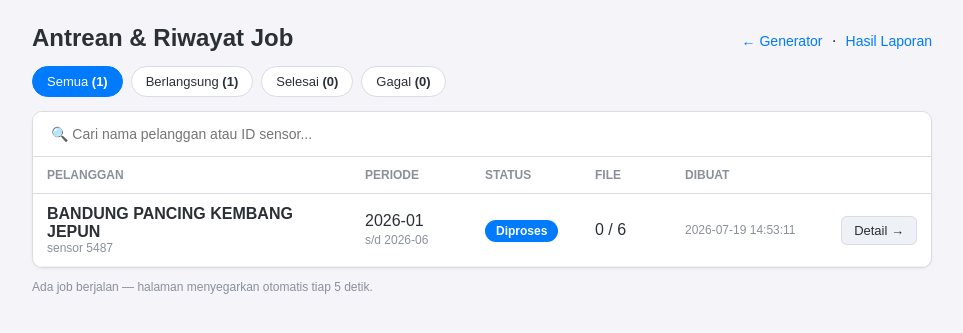
After one commit to kurniadi445/prtg-generator, a PHP site: page /prtg-generator/antrean.php in a window 1280 px wide. The commit adds this page. Shown: the top 333 px of the page, without its empty margins (158-1121 px from the left). Run offline with PHP 8.4, Linux system fonts and the light colour scheme; data comes from the database, SQL or seed files in the repository; tables that the repository leaves empty hold one stand-in row (values such as "Sample post").

Commit message:
Halaman Antrean & Riwayat Job
- antrean.php: pantau semua job (berlangsung & selesai) dengan badge status,
  filter chip (Semua/Berlangsung/Selesai/Gagal), pencarian, progres file,
  tautan Detail ke status.php, dan auto-refresh saat ada job berjalan
- index.php: tautan "Antrean" di nav

Co-Authored-By: Claude Opus 4.8 <noreply@anthropic.com>

```diff
--- /dev/null
+++ b/antrean.php
@@ -0,0 +1,188 @@
+<?php
+
+require 'database.php';
+require 'helpers.php';
+
+$bd = db();
+
+$jobs = $bd->query("
+    SELECT j.id, j.pelanggan, j.status, j.bulan_mulai, j.bulan_akhir,
+           j.created_at, j.finished_at,
+           p.nama AS pelanggan_nama,
+           (SELECT COUNT(*) FROM job_files f WHERE f.job_id = j.id) AS jml_file
+    FROM jobs j
+    LEFT JOIN pelanggan p ON p.id = j.pelanggan
+    ORDER BY j.created_at DESC
+")->fetchAll(PDO::FETCH_ASSOC);
+
+$statusInfo = [
+    'queued'     => ['Antre', 'antre'],
+    'processing' => ['Diproses', 'proses'],
+    'done'       => ['Selesai', 'selesai'],
+    'failed'     => ['Gagal', 'gagal'],
+];
+
+$jumlah = ['queued' => 0, 'processing' => 0, 'done' => 0, 'failed' => 0];
+foreach ($jobs as $j) {
+    if (isset($jumlah[$j['status']])) {
+        $jumlah[$j['status']]++;
+    }
+}
+
+$adaAktif = ($jumlah['queued'] + $jumlah['processing']) > 0;
+?>
+<!DOCTYPE html>
+<html lang="id">
+<head>
+    <meta charset="UTF-8">
+    <meta content="initial-scale=1, width=device-width" name="viewport">
+    <?php if ($adaAktif): ?><meta http-equiv="refresh" content="5"><?php endif; ?>
+    <title>Antrean & Riwayat Job — PRTG Generator</title>
+    <style>
+        :root {
+            --biru: #007bff; --biru-tua: #0062cc; --garis: #d9dde3;
+            --abu: #f4f4f9; --teks: #2b2f36; --redup: #8a909a;
+        }
+        * { box-sizing: border-box; }
+        body { background: var(--abu); color: var(--teks); font-family: Arial, Helvetica, sans-serif; margin: 0; padding: 24px 16px; }
+        .bar { align-items: baseline; display: flex; gap: 14px; justify-content: space-between; margin: 0 auto 14px; max-width: 900px; }
+        .bar h2 { margin: 0; }
+        a.nav { color: var(--biru); font-size: 14px; text-decoration: none; }
+        a.nav:hover { text-decoration: underline; }
+
+        .chips { display: flex; flex-wrap: wrap; gap: 8px; margin: 0 auto 14px; max-width: 900px; }
+        .chip { background: #fff; border: 1px solid var(--garis); border-radius: 999px; cursor: pointer; font-size: 13px; padding: 7px 14px; }
+        .chip.aktif { background: var(--biru); border-color: var(--biru); color: #fff; }
+        .chip b { font-weight: bold; }
+
+        .kotak { background: #fff; border: 1px solid var(--garis); border-radius: 10px; box-shadow: 0 1px 3px rgba(0,0,0,.06); margin: 0 auto; max-width: 900px; overflow: hidden; }
+        #cari { border: 0; border-bottom: 1px solid var(--garis); font-size: 14px; padding: 14px 18px; width: 100%; }
+        #cari:focus { outline: none; }
+
+        table { border-collapse: collapse; width: 100%; }
+        th, td { padding: 11px 14px; text-align: left; vertical-align: middle; }
+        thead th { border-bottom: 1px solid var(--garis); color: var(--redup); font-size: 12px; text-transform: uppercase; }
+        tbody tr { border-bottom: 1px solid #eef0f3; }
+        tbody tr:last-child { border-bottom: 0; }
+        tbody tr:hover { background: #f7f9fc; }
+
+        .nm { font-weight: bold; }
+        .sub { color: var(--redup); font-size: 12px; }
+        .badge { border-radius: 999px; color: #fff; font-size: 12px; font-weight: bold; padding: 4px 11px; white-space: nowrap; }
+        .badge.antre   { background: #6c757d; }
+        .badge.proses  { background: var(--biru); }
+        .badge.selesai { background: #198754; }
+        .badge.gagal   { background: #dc3545; }
+        td.aksi { text-align: right; }
+        td.aksi a { background: #eef1f5; border: 1px solid var(--garis); border-radius: 6px; color: var(--teks); font-size: 13px; padding: 6px 12px; text-decoration: none; white-space: nowrap; }
+        td.aksi a:hover { background: var(--biru); border-color: var(--biru); color: #fff; }
+
+        .kosong { color: var(--redup); font-size: 14px; padding: 30px 18px; text-align: center; }
+        #tak-ada { display: none; }
+        tr.sembunyi { display: none; }
+        .catatan { color: var(--redup); font-size: 12px; margin: 12px auto 0; max-width: 900px; }
+    </style>
+</head>
+<body>
+<div class="bar">
+    <h2>Antrean &amp; Riwayat Job</h2>
+    <span>
+        <a class="nav" href="index.php">← Generator</a>
+        &nbsp;·&nbsp;
+        <a class="nav" href="hasil.php">Hasil Laporan</a>
+    </span>
+</div>
+
+<div class="chips">
+    <span class="chip aktif" data-filter="all">Semua <b>(<?= count($jobs) ?>)</b></span>
+    <span class="chip" data-filter="aktif">Berlangsung <b>(<?= $jumlah['queued'] + $jumlah['processing'] ?>)</b></span>
+    <span class="chip" data-filter="done">Selesai <b>(<?= $jumlah['done'] ?>)</b></span>
+    <span class="chip" data-filter="failed">Gagal <b>(<?= $jumlah['failed'] ?>)</b></span>
+</div>
+
+<div class="kotak">
+    <?php if (!$jobs): ?>
+        <div class="kosong">Belum ada job.</div>
+    <?php else: ?>
+        <input id="cari" type="text" placeholder="🔍 Cari nama pelanggan atau ID sensor..." autocomplete="off">
+        <table>
+            <thead>
+            <tr>
+                <th>Pelanggan</th>
+                <th style="width:120px">Periode</th>
+                <th style="width:110px">Status</th>
+                <th style="width:90px">File</th>
+                <th style="width:150px">Dibuat</th>
+                <th style="width:110px"></th>
+            </tr>
+            </thead>
+            <tbody id="tbody">
+            <?php foreach ($jobs as $j):
+                $st      = $j['status'];
+                $stLabel = $statusInfo[$st][0] ?? $st;
+                $stKelas = $statusInfo[$st][1] ?? 'antre';
+                $harap   = monthCountInclusive($j['bulan_mulai'], $j['bulan_akhir']);
+                $cari    = strtolower(($j['pelanggan_nama'] ?? '') . ' ' . $j['pelanggan'] . ' ' . $j['id']);
+                ?>
+                <tr data-status="<?= htmlspecialchars($st, ENT_QUOTES) ?>"
+                    data-cari="<?= htmlspecialchars($cari, ENT_QUOTES) ?>">
+                    <td>
+                        <div class="nm"><?= htmlspecialchars($j['pelanggan_nama'] ?? '(tidak dikenal)') ?></div>
+                        <div class="sub">sensor <?= htmlspecialchars($j['pelanggan']) ?></div>
+                    </td>
+                    <td><?= htmlspecialchars($j['bulan_mulai']) ?><br><span class="sub">s/d <?= htmlspecialchars($j['bulan_akhir']) ?></span></td>
+                    <td><span class="badge <?= $stKelas ?>"><?= htmlspecialchars($stLabel) ?></span></td>
+                    <td><?= (int) $j['jml_file'] ?><?= $harap ? ' / ' . $harap : '' ?></td>
+                    <td class="sub"><?= htmlspecialchars($j['created_at']) ?></td>
+                    <td class="aksi"><a href="status.php?id=<?= htmlspecialchars($j['id'], ENT_QUOTES) ?>">Detail →</a></td>
+                </tr>
+            <?php endforeach; ?>
+            <tr id="tak-ada"><td colspan="6" class="kosong">Tidak ada job yang cocok.</td></tr>
+            </tbody>
+        </table>
+    <?php endif; ?>
+</div>
+
+<?php if ($adaAktif): ?>
+    <div class="catatan">Ada job berjalan — halaman menyegarkan otomatis tiap 5 detik.</div>
+<?php endif; ?>
+
+<script>
+    'use strict';
+
+    const rows = Array.from(document.querySelectorAll('#tbody tr[data-status]'));
+    const chips = Array.from(document.querySelectorAll('.chip'));
+    const cari = document.getElementById('cari');
+    const takAda = document.getElementById('tak-ada');
+    let filter = 'all';
+
+    function cocokFilter(status) {
+        if (filter === 'all') return true;
+        if (filter === 'aktif') return status === 'queued' || status === 'processing';
+        return status === filter;
+    }
+
+    function terapkan() {
+        const q = (cari ? cari.value.trim().toLowerCase() : '');
+        let tampil = 0;
+
+        rows.forEach(tr => {
+            const ok = cocokFilter(tr.dataset.status) && tr.dataset.cari.includes(q);
+            tr.classList.toggle('sembunyi', !ok);
+            if (ok) tampil++;
+        });
+
+        if (takAda) takAda.style.display = tampil === 0 ? '' : 'none';
+    }
+
+    chips.forEach(ch => ch.addEventListener('click', () => {
+        chips.forEach(c => c.classList.remove('aktif'));
+        ch.classList.add('aktif');
+        filter = ch.dataset.filter;
+        terapkan();
+    }));
+
+    if (cari) cari.addEventListener('input', terapkan);
+</script>
+</body>
+</html>
--- a/index.php
+++ b/index.php
@@ -201,6 +201,8 @@ $pelanggan = $bd->query("
 <div style="align-items:baseline;display:flex;justify-content:space-between;margin:0 auto 18px;max-width:640px;">
     <h2 style="margin:0;">Data Historis PRTG Generator</h2>
     <span>
+        <a href="antrean.php" style="color:#007bff;font-size:14px;text-decoration:none;">Antrean</a>
+        &nbsp;·&nbsp;
         <a href="hasil.php" style="color:#007bff;font-size:14px;text-decoration:none;">Hasil Laporan</a>
         &nbsp;·&nbsp;
         <a href="pelanggan.php" style="color:#007bff;font-size:14px;text-decoration:none;">Kelola Pelanggan</a>
```
